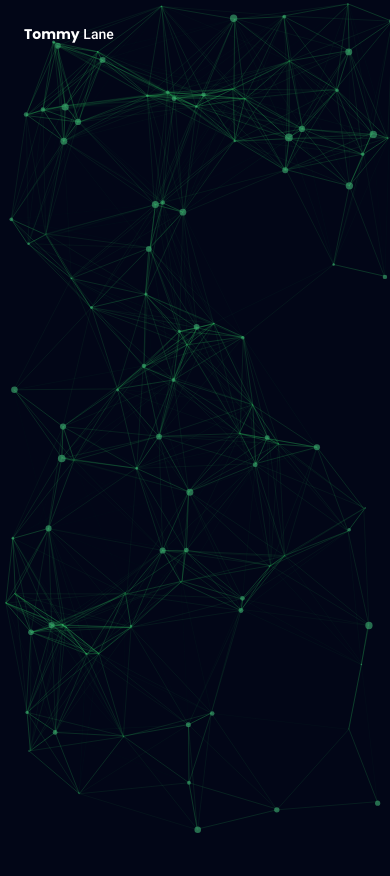
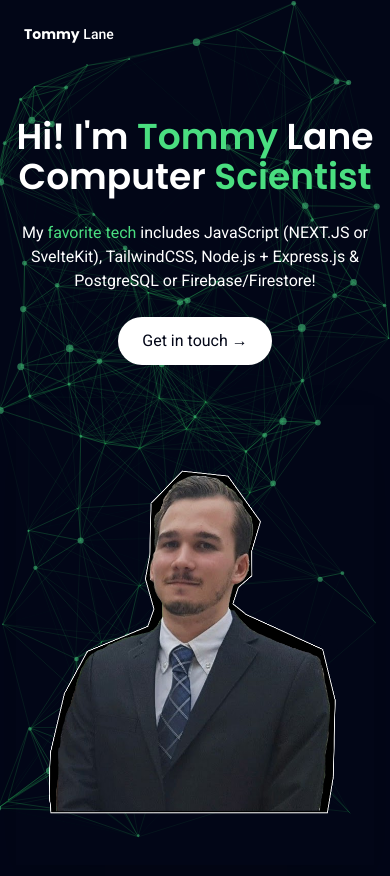
Before and after one commit to lanetb/lanetb.github.io, a SvelteKit app: page / in a window 390 px wide. Shown: the top 876 px of the page. Before the commit the page ends 844 px from the top, so only its background shows below. Built offline with nearby package versions, Linux system fonts and the light colour scheme.

Commit message:
main section finished needs polishing

```diff
--- a/src/components/Main.svelte
+++ b/src/components/Main.svelte
@@ -1,32 +1,37 @@
-<script>
-	import Footer from '../components/Footer.svelte';
-	import Header from '../components/Header.svelte';
-	import '../app.css';
-	let y;
-	let innerWidth = 0;
-	let innerHeight = 0;
-
-	function goTop() {
-		document.body.scrollIntoView();
-	}
-</script>
-
-<div
-	class="container relative flex flex-col max-w-[1400px] mx-auto w-full text-sm sm:text-base min-h-screen"
+<main class="flex flex-col flex-1 p-4">
+    <section
+            id="introPage"
+            class="grid grid-cols-1 lg:grid-cols-2 gap-10 py-8 sm:py-14"
         >
             <div
-		class={'fixed bottom-0 w-full duration-200 flex p-10 z-[10] ' +
-			(y > 0 ? ' opacity-full pointer-events-auto' : ' pointer-events-none opacity-0')}
+                class="flex flex-col lg:justify-center text-center lg:text-left gap-6 md:gap-8 lg:gap-10"
             >
+                <h2 class="font-semibold text-4xl sm:text-5xl md:text-6xl">
+                    Hi! I'm <span class="poppins text-green-400">Tommy</span> Lane
+                    <br />Computer
+                    <span class="poppins text-green-400">Scientist</span>
+                </h2>
+                <p class="text-base sm:text-lg md:text-xl">
+                    My <span class="text-green-400"> favorite tech</span> includes JavaScript
+                    (NEXT.JS or SvelteKit), TailwindCSS, Node.js + Express.js & PostgreSQL
+                    or Firebase/Firestore!
+                </p>
                 <button
-			on:click={goTop}
-			class="ml-auto rounded-full bg-slate-900 text-violet-400 px-3 sm:px-4 hover:bg-slate-800 cursor-pointer aspect-square grid place-items-center"
+                    class="blueShadow mx-auto lg:mr-auto lg:ml-0 text-base sm:text-lg md:text-xl poppins relative overflow-hidden px-6 py-3 group rounded-full bg-white text-slate-950"
                 >
-			<i class="fa-solid fa-arrow-up" />
+                    <div
+                        class="absolute top-0 right-full w-full h-full bg-green-400 opacity-20 group-hover:translate-x-full z-0 duration-200"
+                    />
+                    <h4 class="relative z-9">Get in touch &rarr;</h4>
                 </button>
             </div>
-	<Header {y} {innerHeight} />
-	<slot />
-	<Footer />
+            <div class="relative shadow-2xl grid place-items-center">
+                <img
+                    src={"images/profile.png"}
+                    alt="Tommy Lane"
+                    class="object-cover z-[2] max-h-[70vh]"
+                />
             </div>
-<svelte:window bind:scrollY={y} bind:innerHeight bind:innerWidth />
+
+        </section>
+    </main>
--- a/src/routes/+layout.svelte
+++ b/src/routes/+layout.svelte
@@ -1,5 +1,32 @@
 <script>
-  import "../app.css";
+	import Footer from '../components/Footer.svelte';
+	import Header from '../components/Header.svelte';
+	import '../app.css';
+	let y;
+	let innerWidth = 0;
+	let innerHeight = 0;
+
+	function goTop() {
+		document.body.scrollIntoView();
+	}
 </script>
 
-<slot />
+<div
+	class="container relative flex flex-col max-w-[1400px] mx-auto w-full text-sm sm:text-base min-h-screen"
+>
+	<div
+		class={'fixed bottom-0 w-full duration-200 flex p-10 z-[10] ' +
+			(y > 0 ? ' opacity-full pointer-events-auto' : ' pointer-events-none opacity-0')}
+	>
+		<button
+			on:click={goTop}
+			class="ml-auto rounded-full bg-slate-900 text-green-400 px-3 sm:px-4 hover:bg-slate-800 cursor-pointer aspect-square grid place-items-center"
+		>
+			<i class="fa-solid fa-arrow-up" />
+		</button>
+	</div>
+	<Header {y} {innerHeight} />
+	<slot />
+	<Footer />
+</div>
+<svelte:window bind:scrollY={y} bind:innerHeight bind:innerWidth />
```
Also changed, not shown: static/images/profile.JPG (added), static/images/profile.png (added). Lines whose indentation alone changed are shown as unchanged.
